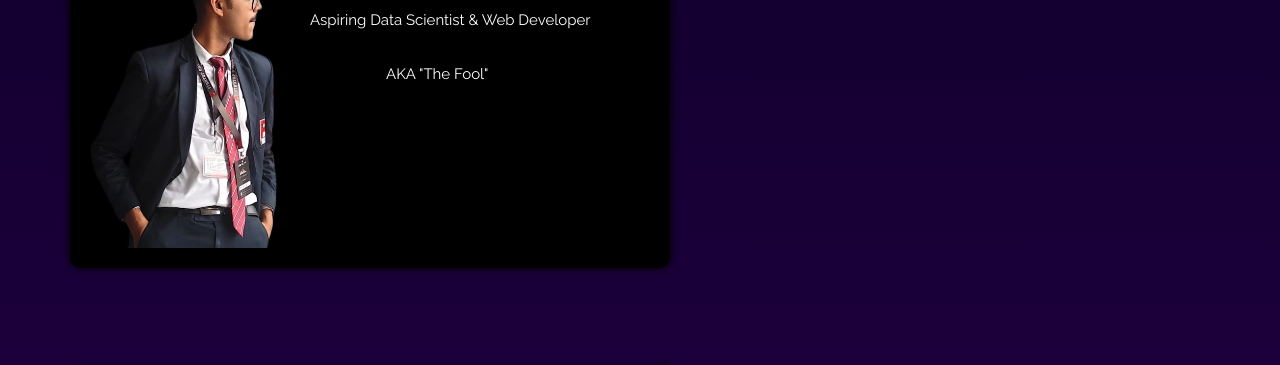
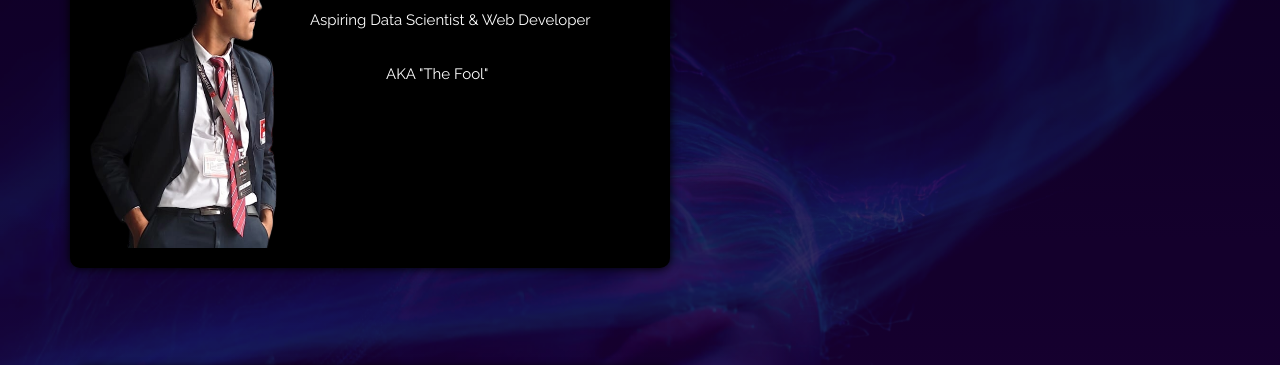
Before and after one commit to HaroonMR/HaroonMR, a plain HTML site: page PortFolio.html in a window 1280 px wide. Shown: the part 182-547 px from the top of the page. Drawn offline with Linux system fonts and the light colour scheme.

Commit message:
Update style.css

```diff
--- a/style.css
+++ b/style.css
@@ -200,7 +200,7 @@ body::before {
     pointer-events: none;
     position: fixed;
     inset: 0;
-    background: url("Images/pexels-merlin-11167645.jpg") center/cover no-repeat;
+    background: url("pexels-merlin-11167645.jpg") center/cover no-repeat;
     opacity: 0.2;
     z-index: -1;
     background-attachment: fixed;
@@ -217,4 +217,5 @@ body{
     background-size: 200% 200%;
     padding: 0;
     z-index: 0;
+
 }
```
